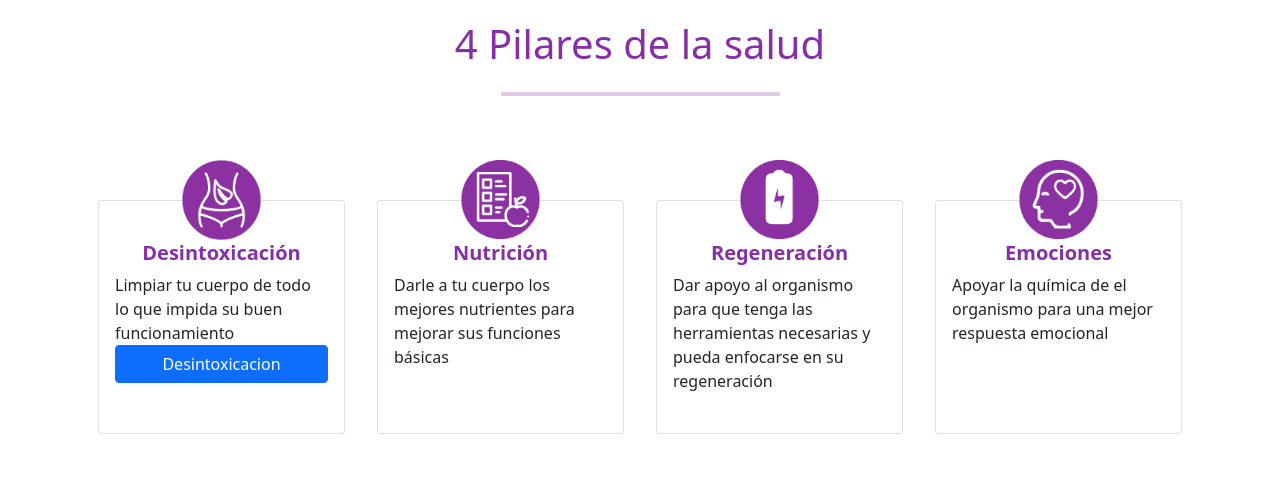
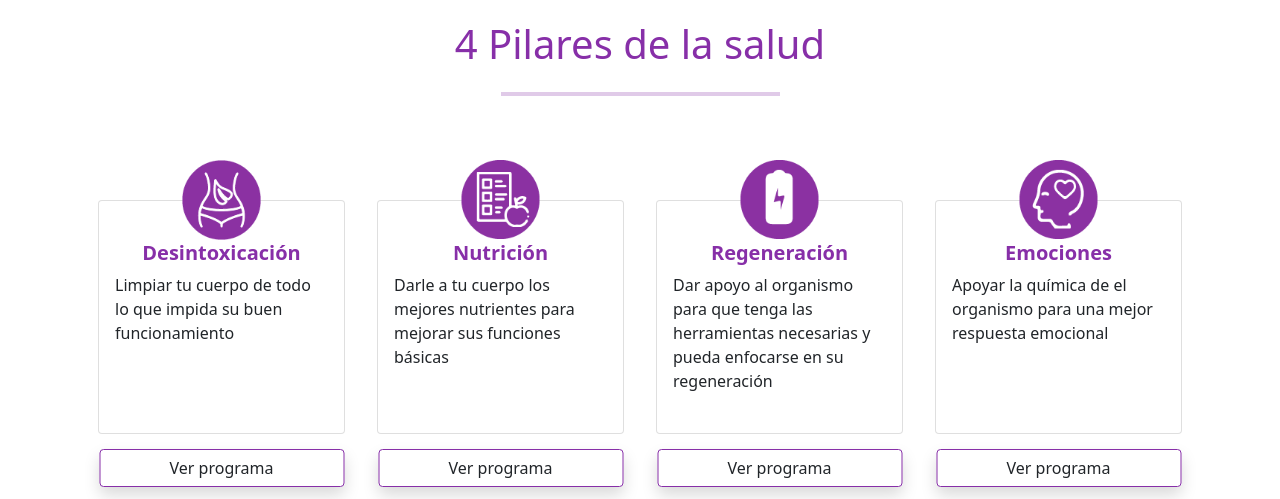
Before and after one commit to developerruiz/naturea_planes, a PHP site: page / in a window 1280 px wide. Shown: the part 860-1359 px from the top of the page. Run offline with PHP 8.4, Linux system fonts and the light colour scheme; some libraries are stand-ins or nearby versions.

Commit message:
se hace cambios en lso pilares, se agregan clic modal a cada pilar

```diff
--- a/css/style.css
+++ b/css/style.css
@@ -717,11 +717,11 @@ form .formulario-card .btn-lg {
 }
 
 .hover-card-4:hover {
-  background: -webkit-gradient(linear, left top, left bottom, from(#a17cb3), to(#c9b1d2));
-  background: linear-gradient(#a17cb3, #c9b1d2);
-  transition: .3s ease-in;
-  -webkit-transition: .3s ease-in;
-  -o-transition: .3s ease-in;
+  background: -webkit-gradient(linear, left top, left bottom, from(#a17cb3), to(#c9b1d2)) !important;
+  background: linear-gradient(#a17cb3, #c9b1d2) !important;
+  transition: 0.3s ease-in !important;
+  -webkit-transition: 0.3s ease-in !important;
+  -o-transition: 0.3s ease-in !important;
 }
 
 .hover-card-4:hover .card-title {
--- a/css/style.scss
+++ b/css/style.scss
@@ -710,10 +710,10 @@ form .formulario-card .btn-lg {
 
 .hover-card-4:hover {
     // background: #a17cb3 ;
-    background:linear-gradient(#a17cb3 , #c9b1d2);
-    transition: .3s ease-in;
-    -webkit-transition: .3s ease-in;
-    -o-transition: .3s ease-in;
+    background:linear-gradient(#a17cb3 , #c9b1d2)!important;
+    transition: .3s ease-in!important;
+    -webkit-transition: .3s ease-in!important;
+    -o-transition: .3s ease-in!important;
 
     .card-title {
 
--- a/index.html
+++ b/index.html
@@ -44,8 +44,8 @@
     <link rel="shortcut icon" href="img/favicon.png" type="image/x-icon">
 
     <!-- FONTAWENSOME -->
-    <link rel="stylesheet" href="https://cdnjs.cloudflare.com/ajax/libs/font-awesome/5.15.4/css/all.min.css"
-        integrity="sha512-1ycn6IcaQQ40/MKBW2W4Rhis/DbILU74C1vSrLJxCq57o941Ym01SwNsOMqvEBFlcgUa6xLiPY/NS5R+E6ztJQ=="
+    <link rel="stylesheet" href="https://cdnjs.cloudflare.com/ajax/libs/font-awesome/6.1.1/css/all.min.css"
+        integrity="sha512-KfkfwYDsLkIlwQp6LFnl8zNdLGxu9YAA1QvwINks4PhcElQSvqcyVLLD9aMhXd13uQjoXtEKNosOWaZqXgel0g=="
         crossorigin="anonymous" referrerpolicy="no-referrer" />
 
     <!-- ICONS BOOTSTRAP -->
@@ -179,7 +179,8 @@
                                 llena el formulario y se parte de nuestra familia
                             </p>
                             <div class="contain-btn">
-                                <a href="https://docs.google.com/forms/d/1FGNqeipOTyC3pzue2se0WDZyKc7lHUUFq7pZlFVdu_E/viewform?edit_requested=true" class="btn-gral" target="_blank">Regístrate ahora
+                                <a href="https://docs.google.com/forms/d/1FGNqeipOTyC3pzue2se0WDZyKc7lHUUFq7pZlFVdu_E/viewform?edit_requested=true"
+                                    class="btn-gral" target="_blank">Regístrate ahora
                                     gratis</a>
                             </div>
                         </div>
@@ -192,21 +193,29 @@
         <!-- Button trigger modal -->
 
 
-        <!-- Modal -->
-        <div class="modal fade" id="exampleModal" tabindex="-1" aria-labelledby="exampleModalLabel" aria-hidden="true">
-            <div class="modal-dialog">
+        <!--1er  Modal Desintoxicacion -->
+        <div class="modal fade" id="pilar-1" tabindex="-1" aria-labelledby="pilar-1" aria-hidden="true">
+            <div class="modal-dialog modal-xl">
                 <div class="modal-content">
                     <div class="modal-header">
-                        <h5 class="modal-title" id="exampleModalLabel">1er Pilar</h5>
+                        <h5 class="modal-title" id="pilar-1">1er pilar: Programa de desintoxicacion</h5>
                         <button type="button" class="btn-close" data-bs-dismiss="modal" aria-label="Close"></button>
                     </div>
-                    <div class="modal-body">
-                        <h3 class="color-pilar1 text-center">Programa de desintoxicacion</h3>
+                    <div class="modal-body d-flex flex-wrap">
+                        <!-- <h6 class="color-black text-center">Limpia tu cuerpo de todo lo que impida su buen funcionamineto</h6> -->
+                        <div class="col-lg-6">
+                            <img src="img/pilar_1_1.png" alt="" class="">
+                        </div>
+                        <div class="col-lg-6">
+                            <img src="img/pilar_1_2.png" alt="" class="">
+                        </div>
 
-                        <h6 class="color-black text-center">Limpia tu cuerpo de todo lo que impida su buen funcionamineto</h6>
-                        <img src="img/demo1.png" alt="">
                     </div>
                     <div class="modal-footer">
+                        <a href="docs/1er_pilar_desintoxicacion.pdf" type="button" class="btn btn-secondary btn-danger"
+                            download="docs/1er_pilar_desintoxicacion.pdf"><i class="fa-solid fa-file-pdf fs-3"></i>
+                            Descargar PDF</a>
+
                         <button type="button" class="btn btn-secondary" data-bs-dismiss="modal">Cerrar</button>
                     </div>
                 </div>
@@ -214,7 +223,99 @@
         </div>
 
 
-        <section id="pilares">
+        <!--2do  Modal Nutrición -->
+        <div class="modal fade" id="pilar-2" tabindex="-1" aria-labelledby="pilar-2" aria-hidden="true">
+            <div class="modal-dialog modal-xl">
+                <div class="modal-content">
+                    <div class="modal-header">
+                        <h5 class="modal-title" id="pilar-2">2do pilar: Nutrición</h5>
+                        <button type="button" class="btn-close" data-bs-dismiss="modal" aria-label="Close"></button>
+                    </div>
+                    <div class="modal-body d-flex flex-wrap">
+                        <!-- <h6 class="color-black text-center">Limpia tu cuerpo de todo lo que impida su buen funcionamineto</h6> -->
+                        <div class="col-lg-6">
+                            <img src="img/pilar_2_1.png" alt="" class="">
+                        </div>
+                        <div class="col-lg-6">
+                            <img src="img/pilar_2_2.png" alt="" class="">
+                        </div>
+
+                    </div>
+                    <div class="modal-footer">
+                        <a href="docs/2do_pilar_nutricion.pdf" type="button" class="btn btn-secondary btn-danger"
+                            download="docs/2do_pilar_nutricion.pdf"><i class="fa-solid fa-file-pdf fs-3"></i>
+                            Descargar PDF</a>
+
+                        <button type="button" class="btn btn-secondary" data-bs-dismiss="modal">Cerrar</button>
+                    </div>
+                </div>
+            </div>
+        </div>
+
+
+        <!--3er  Modal Regeneración -->
+        <div class="modal fade" id="pilar-3" tabindex="-1" aria-labelledby="pilar-3" aria-hidden="true">
+            <div class="modal-dialog modal-xl">
+                <div class="modal-content">
+                    <div class="modal-header">
+                        <h5 class="modal-title" id="pilar-3">3er pilar: Regeneración</h5>
+                        <button type="button" class="btn-close" data-bs-dismiss="modal" aria-label="Close"></button>
+                    </div>
+                    <div class="modal-body d-flex flex-wrap">
+                        <!-- <h6 class="color-black text-center">Limpia tu cuerpo de todo lo que impida su buen funcionamineto</h6> -->
+                        <div class="col-lg-6">
+                            <img src="img/pilar_3_1.png" alt="" class="">
+                        </div>
+                        <div class="col-lg-6">
+                            <img src="img/pilar_3_2.png" alt="" class="">
+                        </div>
+
+                    </div>
+                    <div class="modal-footer">
+                        <a href="docs/3er_pilar_regeneracion.pdf" type="button" class="btn btn-secondary btn-danger"
+                            download="docs/3er_pilar_regeneracion.pdf"><i class="fa-solid fa-file-pdf fs-3"></i>
+                            Descargar PDF</a>
+
+                        <button type="button" class="btn btn-secondary" data-bs-dismiss="modal">Cerrar</button>
+                    </div>
+                </div>
+            </div>
+        </div>
+
+
+        <!--4o  Modal Emociones -->
+        <div class="modal fade" id="pilar-4" tabindex="-1" aria-labelledby="pilar-4" aria-hidden="true">
+            <div class="modal-dialog modal-xl">
+                <div class="modal-content">
+                    <div class="modal-header">
+                        <h5 class="modal-title" id="pilar-4">4to pilar: Emociones</h5>
+                        <button type="button" class="btn-close" data-bs-dismiss="modal" aria-label="Close"></button>
+                    </div>
+                    <div class="modal-body d-flex flex-wrap">
+                        <!-- <h6 class="color-black text-center">Limpia tu cuerpo de todo lo que impida su buen funcionamineto</h6> -->
+                        <div class="col-lg-6">
+                            <img src="img/pilar_4_1.png" alt="" class="">
+                        </div>
+                        <div class="col-lg-6">
+                            <img src="img/pilar_4_2.png" alt="" class="">
+                        </div>
+
+                    </div>
+                    <div class="modal-footer">
+                        <a href="docs/4to_pilar_emociones.pdf" type="button" class="btn btn-secondary btn-danger"
+                            download="docs/4to_pilar_emociones.pdf"><i class="fa-solid fa-file-pdf fs-3"></i>
+                            Descargar PDF</a>
+
+                        <button type="button" class="btn btn-secondary" data-bs-dismiss="modal">Cerrar</button>
+                    </div>
+                </div>
+            </div>
+        </div>
+
+
+
+
+        <section class="" id="pilares">
             <div class="container">
                 <div class="row">
                     <div class="col-lg-12 text-center mt-5">
@@ -224,16 +325,13 @@
                         <hr class="border border-2 w-25" style="border-color: #872FA8!important;">
                     </div>
                     <div class="col-lg-12 d-flex flex-wrap justify-content-between my-4">
+
                         <div class="col-lg-3 col-12 p-3 position-relative mt-4">
-
                             <div class="position-absolute top-0 start-50 translate-middle-x rounded-circle  text-center d-flex align-items-center justify-content-center"
                                 style="z-index: 999;">
                                 <img src="img/desintoxicacion.png" alt="" class="w-75">
                             </div>
-
-
-
-                            <div class="card h-100 mt-4 hover-card-1">
+                            <div class="card h-100 mt-4 hover-card-1 position-relative">
                                 <div class="card-body">
 
                                     <h5 class="card-title text-center fw-bold pt-4">
@@ -244,10 +342,10 @@
                                         lo que impida su buen
                                         funcionamiento
                                     </div>
-                                    <div class="">
-                                        <button type="button" class="w-100 btn btn-primary" data-bs-toggle="modal"
-                                            data-bs-target="#exampleModal">
-                                            Desintoxicacion
+                                    <div class="col-12 mt-3 position-absolute top-100 start-50 translate-middle-x ">
+                                        <button type="button" class="w-100 btn shadow hover-card-1" data-bs-toggle="modal"
+                                            data-bs-target="#pilar-1" style="border-color: #872FA8!important;">
+                                            Ver programa
                                         </button>
                                     </div>
                                 </div>
@@ -271,6 +369,12 @@
                                         mejorar sus funciones
                                         básicas
                                     </div>
+                                    <div class="col-12 mt-3 position-absolute top-100 start-50 translate-middle-x ">
+                                        <button type="button" class="w-100 btn shadow hover-card-2" data-bs-toggle="modal"
+                                            data-bs-target="#pilar-2" style="border-color: #872FA8!important;">
+                                            Ver programa
+                                        </button>
+                                    </div>
                                 </div>
                             </div>
                         </div>
@@ -291,6 +395,12 @@
                                         herramientas necesarias
                                         y pueda enfocarse en su
                                         regeneración
+                                    </div>
+                                    <div class="col-12 mt-3 position-absolute top-100 start-50 translate-middle-x ">
+                                        <button type="button" class="w-100 btn shadow hover-card-3" data-bs-toggle="modal"
+                                            data-bs-target="#pilar-3" style="border-color: #872FA8!important;">
+                                            Ver programa
+                                        </button>
                                     </div>
                                 </div>
                             </div>
@@ -313,6 +423,12 @@
                                         mejor respuesta
                                         emocional
                                     </div>
+                                    <div class="col-12 mt-3 position-absolute top-100 start-50 translate-middle-x ">
+                                        <button type="button" class="w-100 btn shadow hover-card-4" data-bs-toggle="modal"
+                                            data-bs-target="#pilar-4" style="border-color: #872FA8!important;">
+                                            Ver programa
+                                        </button>
+                                    </div>
                                 </div>
                             </div>
                         </div>
@@ -323,7 +439,7 @@
             </div>
         </section>
 
-        <section class="" id="comparte">
+        <section class="mt-5" id="comparte">
             <div class="container">
                 <div class="row">
                     <div class="col-lg-12 d-flex py-5 flex-wrap ">
```
Also changed, not shown: img/pilar_1_1.png (added), img/pilar_1_2.png (added), img/pilar_2_1.png (added), img/pilar_2_2.png (added), img/pilar_3_1.png (added), img/pilar_3_2.png (added), img/pilar_4_1.png (added), img/pilar_4_2.png (added), 5 other files.
